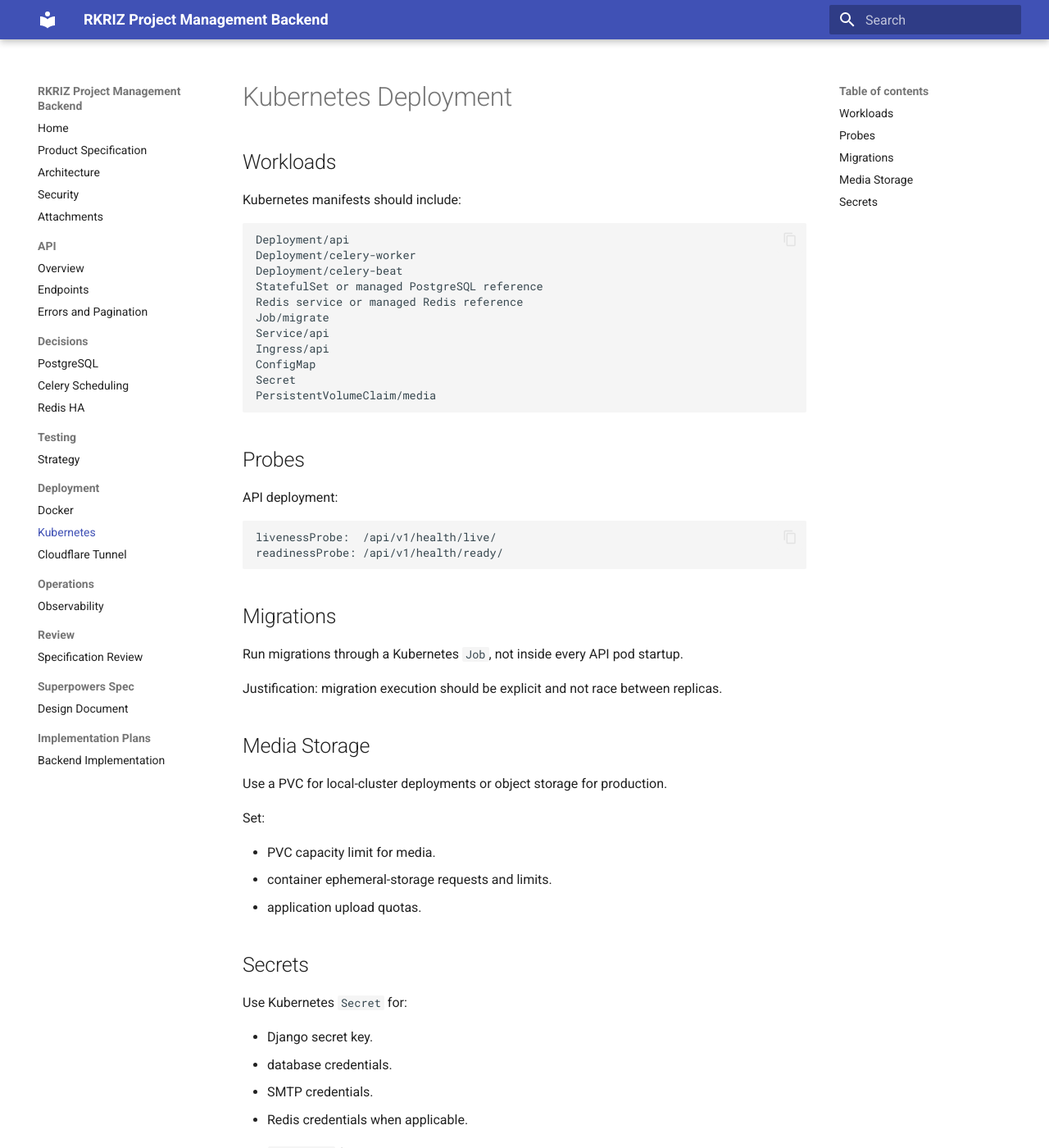
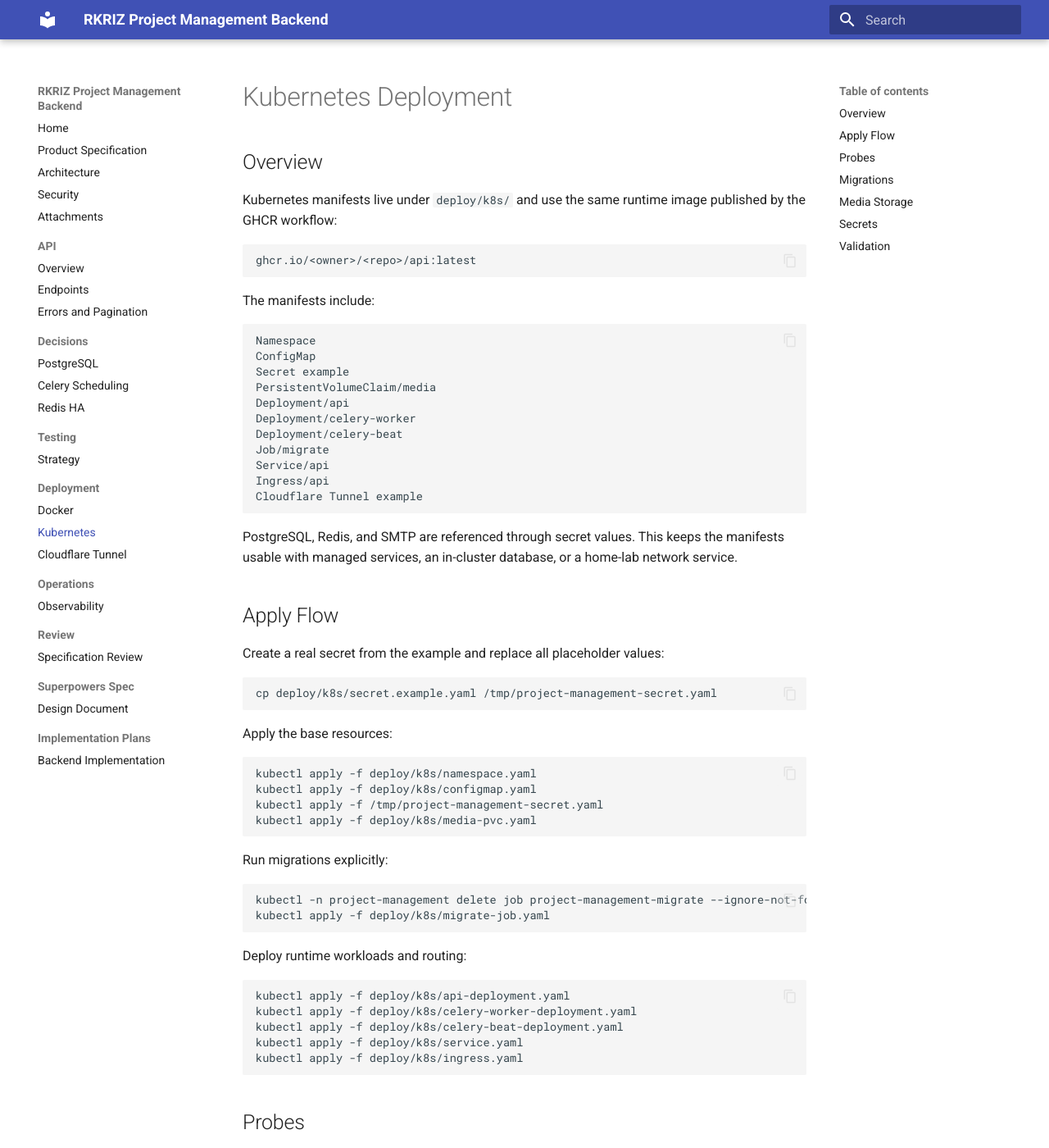
Before and after one commit to RadekKrizCorner/DjangoTicketingTool, an MkDocs documentation site: the page built from docs/deployment/kubernetes.md, in a window 1280 px wide and 1400 px high. Shown: the whole window at 82% size. Built offline with MkDocs 1.6.1 and Material for MkDocs 9.7.7, drawn with Linux system fonts in a browser that asks for light colours; some of the changed text lies outside the part shown.

Commit message:
PROJECT-010 Add Kubernetes and deployment artifacts

````diff
--- a/docs/deployment/kubernetes.md
+++ b/docs/deployment/kubernetes.md
@@ -1,55 +1,132 @@
 # Kubernetes Deployment
 
-## Workloads
+## Overview
 
-Kubernetes manifests should include:
+Kubernetes manifests live under `deploy/k8s/` and use the same runtime image
+published by the GHCR workflow:
 
 ```text
+ghcr.io/<owner>/<repo>/api:latest
+```
+
+The manifests include:
+
+```text
+Namespace
+ConfigMap
+Secret example
+PersistentVolumeClaim/media
 Deployment/api
 Deployment/celery-worker
 Deployment/celery-beat
-StatefulSet or managed PostgreSQL reference
-Redis service or managed Redis reference
 Job/migrate
 Service/api
 Ingress/api
-ConfigMap
-Secret
-PersistentVolumeClaim/media
+Cloudflare Tunnel example
+```
+
+PostgreSQL, Redis, and SMTP are referenced through secret values. This keeps the
+manifests usable with managed services, an in-cluster database, or a home-lab
+network service.
+
+## Apply Flow
+
+Create a real secret from the example and replace all placeholder values:
+
+```bash
+cp deploy/k8s/secret.example.yaml /tmp/project-management-secret.yaml
+```
+
+Apply the base resources:
+
+```bash
+kubectl apply -f deploy/k8s/namespace.yaml
+kubectl apply -f deploy/k8s/configmap.yaml
+kubectl apply -f /tmp/project-management-secret.yaml
+kubectl apply -f deploy/k8s/media-pvc.yaml
+```
+
+Run migrations explicitly:
+
+```bash
+kubectl -n project-management delete job project-management-migrate --ignore-not-found
+kubectl apply -f deploy/k8s/migrate-job.yaml
+```
+
+Deploy runtime workloads and routing:
+
+```bash
+kubectl apply -f deploy/k8s/api-deployment.yaml
+kubectl apply -f deploy/k8s/celery-worker-deployment.yaml
+kubectl apply -f deploy/k8s/celery-beat-deployment.yaml
+kubectl apply -f deploy/k8s/service.yaml
+kubectl apply -f deploy/k8s/ingress.yaml
 ```
 
 ## Probes
 
-API deployment:
+The API deployment uses the same endpoints as Docker health checks:
 
 ```text
 livenessProbe:  /api/v1/health/live/
 readinessProbe: /api/v1/health/ready/
 ```
 
+The readiness probe checks database and Redis connectivity, so Kubernetes should
+only route traffic to pods that can serve requests against required dependencies.
+
 ## Migrations
 
 Run migrations through a Kubernetes `Job`, not inside every API pod startup.
 
-Justification: migration execution should be explicit and not race between replicas.
+Justification: migration execution should be explicit and should not race between
+API replicas during rolling deployments. Kubernetes Jobs are immutable after
+creation, so delete and recreate the job or use release-specific job names.
 
 ## Media Storage
 
-Use a PVC for local-cluster deployments or object storage for production.
+The included PVC requests `256Mi` and is mounted at `/app/media`. The application
+still enforces these quotas:
 
-Set:
+```text
+single file: 1 MB
+global media: 200 MB
+per project: 20 MB
+```
 
-- PVC capacity limit for media.
-- container ephemeral-storage requests and limits.
-- application upload quotas.
+For production, back the PVC with storage that has explicit capacity limits,
+monitoring, and backups. Object storage would be the preferred next step for a
+larger production deployment, but a PVC is the minimal path for the assignment.
+The example uses `ReadWriteMany` because API and worker pods share uploaded files.
+If the cluster only supports `ReadWriteOnce`, run a single node/single replica or
+move attachments to object storage.
 
 ## Secrets
 
 Use Kubernetes `Secret` for:
 
 - Django secret key.
-- database credentials.
-- SMTP credentials.
-- Redis credentials when applicable.
+- database URL and credentials.
+- Redis URLs and credentials when applicable.
+- SMTP host, port, and credentials.
+- Cloudflare Tunnel token when using the tunnel example.
 
-Use `ConfigMap` for non-secret settings.
+Use `ConfigMap` for non-secret settings such as allowed hosts, CORS origins,
+attachment limits, and Django settings module.
+
+Do not commit real secrets. `secret.example.yaml` exists only as a readable
+template.
+
+## Validation
+
+Validate manifests before applying:
+
+```bash
+kubectl apply --dry-run=client -f deploy/k8s/
+```
+
+If `kubectl` is unavailable locally:
+
+```bash
+docker run --rm -v "$PWD/deploy/k8s:/work" ghcr.io/yannh/kubeconform:latest -summary /work
+```
````
Also changed, not shown: README.md (+20 -0 lines), docs/deployment/cloudflare-tunnel.md (+47 -2 lines), 11 other files.
